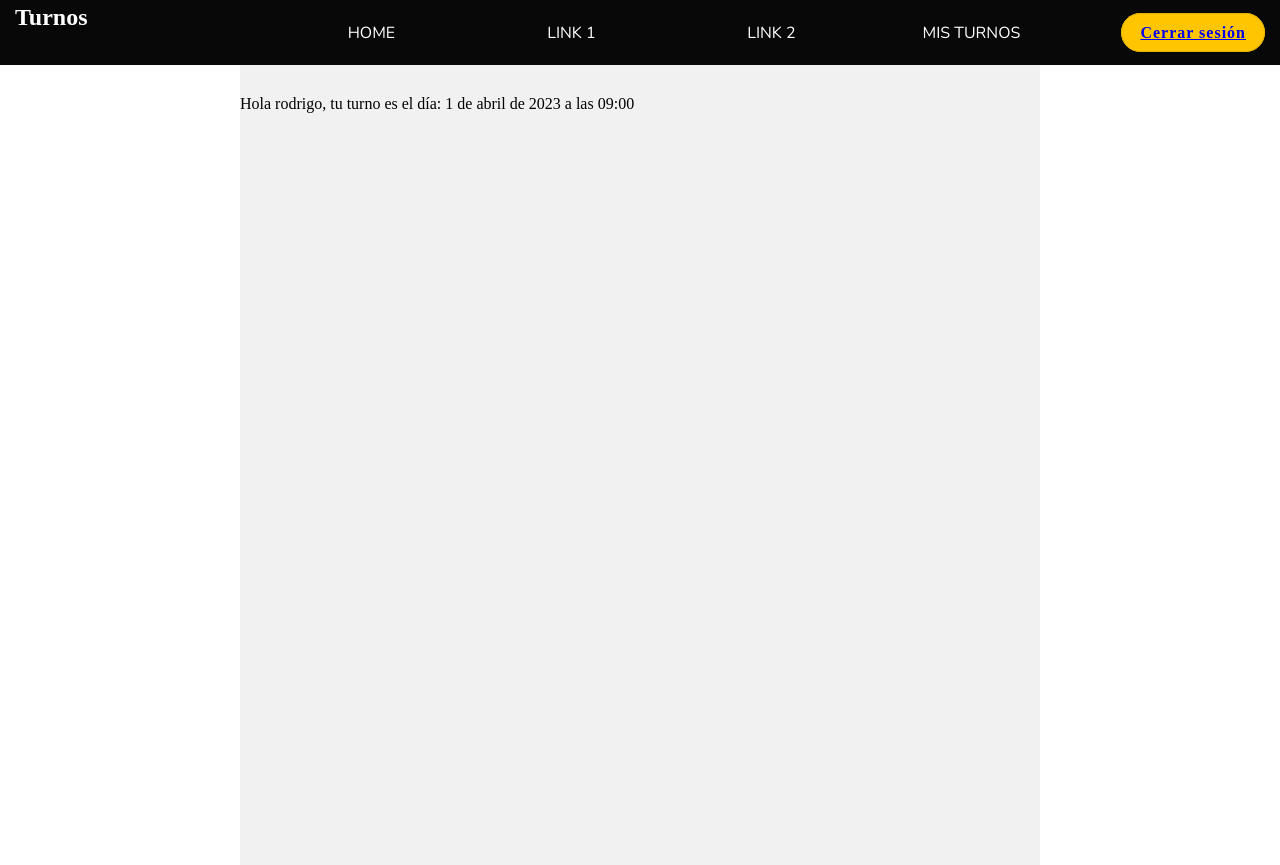
After one commit to rodrigoMRAM/turnero, a Django app: page /misTurnos/ in a window 1280 px wide. The commit adds this page. Run offline with Django 4.2, Linux system fonts and the light colour scheme; a user stored in the database is signed in; data comes from the database, SQL or seed files in the repository; both versions use the stored data as it was after the commit.

Commit message:
un solo turno por usuario y link - Mis turnos

```diff
--- a/Turnos/static/Turnos/css/style.css
+++ b/Turnos/static/Turnos/css/style.css
@@ -123,7 +123,7 @@ tbody td{
     text-align: center;
     height: 300px;
     border-radius: 20px;
-    background-color: rgb(230, 230, 230);
+    background-color: #ffc600;
     box-shadow: 10px 10px 42px -13px rgba(0,0,0,0.75);
 -webkit-box-shadow: 10px 10px 42px -13px rgba(0,0,0,0.75);
 -moz-box-shadow: 10px 10px 42px -13px rgba(0,0,0,0.75);
@@ -214,3 +214,11 @@ form ul{
     flex-direction: column;
     align-items: flex-start;
 }
+
+.alter{
+    width: 800px;
+    margin: 0 auto;
+    padding-top: 30px;
+    height: 100vh;
+    background-color: #f1f1f1;
+}
--- a/Turnos/templates/Turnos/index.html
+++ b/Turnos/templates/Turnos/index.html
@@ -12,13 +12,13 @@
     <body>
         <div class="navbar">
             <div class="logo">
-              <h2>Navbar</h2>
+              <h2>Turnos</h2>
             </div>
             <ul class="links">
               <li><a href="#">home</a></li>
               <li><a href="#">link 1</a></li>
               <li><a href="#">link 2</a></li>
-              <li><a href="#">link 3</a></li>
+              <li><a href={% url 'misTurnos'  %}>Mis turnos</a><p></p></li>
             </ul>
             <div class="right">
                 {% if request.user.is_authenticated %}
@@ -35,6 +35,7 @@
               <div class="line3"></div>
             </div>
         </div>
+        <div class="alter">
         {% block Turnos %}{% endblock Turnos %}
         {% block Asignar %}
         {% endblock Asignar %}
@@ -43,6 +44,7 @@
         {% block Cancelar %}
         {% endblock Cancelar %}
         {% block Lista %}{% endblock Lista %}
+      </div>
         <script src="{% static 'Turnos/js/navbar.js' %}"></script>
     </body>
 </html>
--- /dev/null
+++ b/Turnos/templates/Turnos/misTurnos.html
@@ -0,0 +1,12 @@
+{% extends 'Turnos/turnos.html' %}
+
+{% block Turnos %}
+{% if not miTurno %}
+<p>No tenes turnos</p>
+{% else %}
+{% for turno in miTurno %}
+<p>Hola {{turno.asignado_a}}, tu turno es el día: {{turno.fecha}} a las {{turno.hora_inicio}}</p>
+{% endfor %}
+{% endif %}
+
+{% endblock Turnos %}
--- a/Turnos/templates/Turnos/turnos.html
+++ b/Turnos/templates/Turnos/turnos.html
@@ -59,5 +59,5 @@
         <div class="container"><p style="font-size: 30px">{{mensaje}}</p></div>
 
 
-
+{{context.texto}}
     {% endblock Turnos %}
--- a/Turnos/urls.py
+++ b/Turnos/urls.py
@@ -41,12 +41,13 @@ urlpatterns = [
         # path('turnopedidolist/', Turnopedidolist.as_view(), name='List'),
 
         # path('agregar/' ,addDays, name="addDays")
-        path("", inicio, name="inicio"),
-        path('listar/', listar_turnos, name="Listar"),
+        path("inicio/", inicio, name="inicio"),
+        path("", listar_turnos, name="Listar"),
         path('asignar/<id>/', asignar_turno, name="Asignar"),
         path('eliminar/<id>/', eliminar_reserva, name="Eliminar"),
         path('recolectando/<id>', recolectando, name="recolecta"),
         path('prueba/', prueba, name="prueba"),
         path("login/", PanelLogin.as_view(), name="panel-login"),
         path("logout/", PanelLogout.as_view(), name="panel-logout"),
+        path("misTurnos/" , misTurnos, name="misTurnos")
 ]
--- a/Turnos/views.py
+++ b/Turnos/views.py
@@ -191,14 +191,17 @@ def asignar_turno(request, id):
             turno.activo = False
             turno.save()
             context={
-                "texto" : "Turno {turno} asignado a {request.user.username}"
+                "texto" : f"Turno {turno} asignado a {request.user.username}"
             }
             print(context['texto'])
             render(request,'Turnos/asignar_turno.html', context)
             # messages.success(request, f'Turno {turno} asignado a {request.user.username}')
         else:
             messages.warning(request, f'El turno {turno} ya está asignado a {turno.asignado_a.username}')
-        return render(request, 'Turnos/turnos.html', {"mensaje": "Se realizo la reserva correctamente"})
+            context={
+                "texto" : "Turno {turno} asignado a {request.user.username}"
+            }
+        return render(request, 'Turnos/turnos.html', {"mensaje": "Se realizo la reserva correctamente", "context":context})
     return render(request, 'Turnos/asignar_turno.html', {'turno': turno})
 
 
@@ -220,8 +223,19 @@ def eliminar_reserva(request, id):
 
 def recolectando(request, id):
     horaInicio=  Turno.objects.filter(fecha__startswith=id)
-    return render(request ,'Turnos/filtro.html' , {"horaInicio": horaInicio})
+    contador = 0
+    for e in Turno.objects.all():
+        print(e.asignado_a)
+        if e.asignado_a == request.user:
+            contador += 1
+    print(contador)
+    return render(request ,'Turnos/filtro.html' , {"horaInicio": horaInicio, "contador": contador})
 # , {"turno":turno}
+def misTurnos(request):
+    miTurno = Turno.objects.filter(asignado_a=request.user)
+    return render(request, "Turnos/misTurnos.html" , {"miTurno": miTurno})
+
+
 
 def prueba(request):
     lista = ["09" , "10", "12", "14"]
```
Also changed, not shown: Turnos/templates/Turnos/filtro.html (+5 -3 lines), db.sqlite3.
